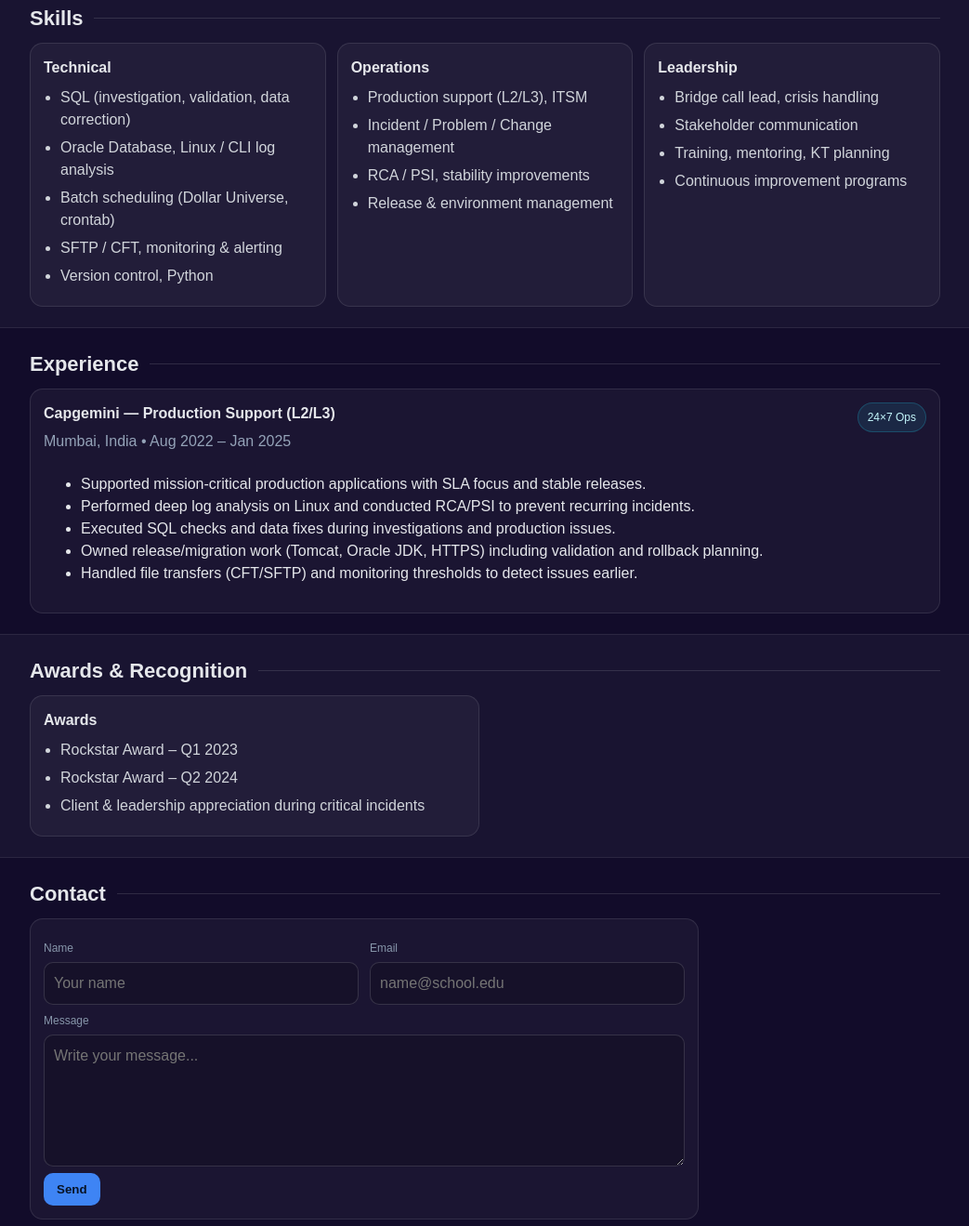
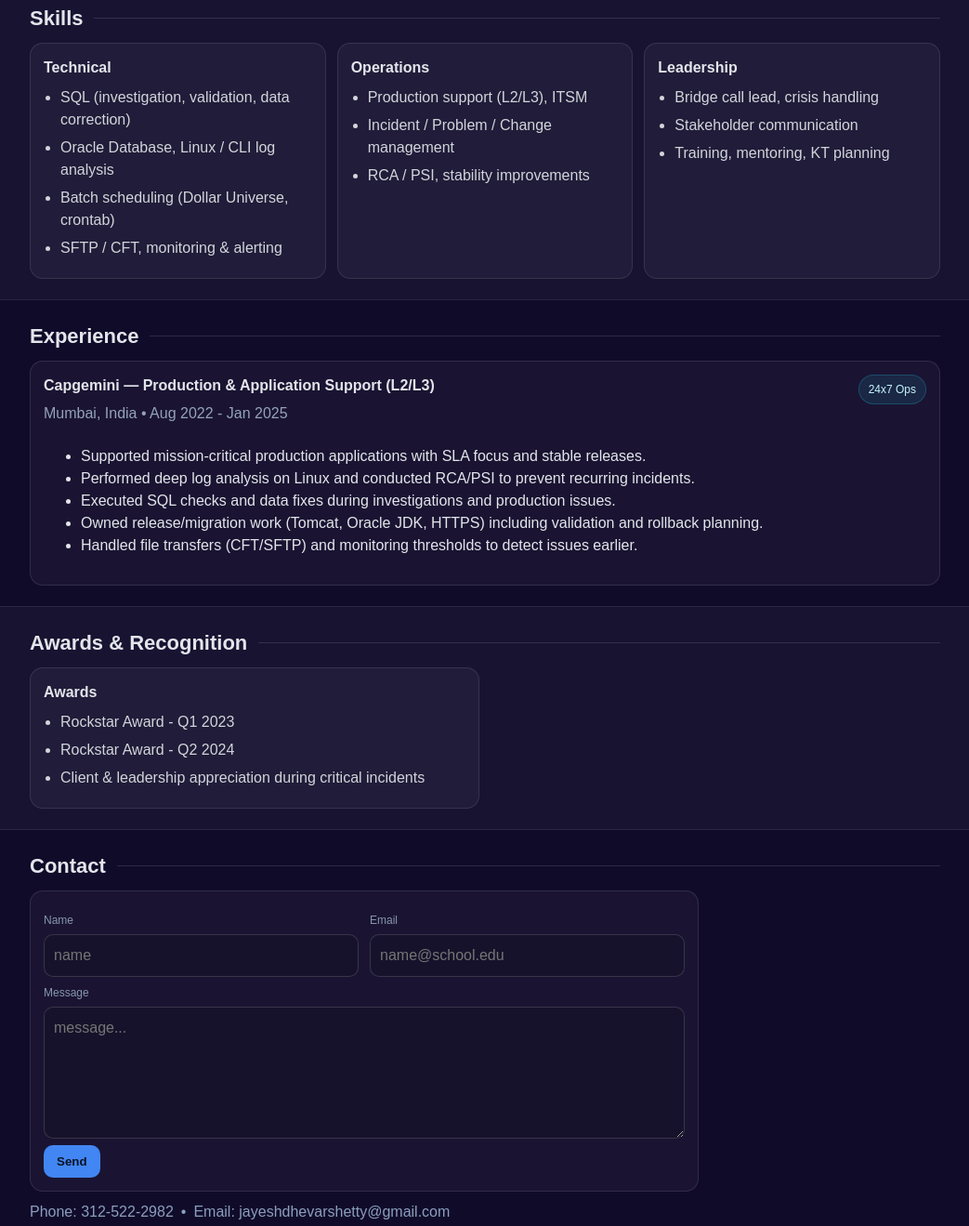
Before and after one commit to jayeshdhevarshetty/ITMD542-Lab1, a plain HTML site: page index.html in a window 1280 px wide. Shown: the part 605-1924 px from the top of the page at 93% size, without its empty margins (118-1161 px from the left). Drawn offline with Linux system fonts and the light colour scheme.

Commit message:
adjusted index file and cchanged colours in css file

```diff
--- a/index.html
+++ b/index.html
@@ -34,7 +34,7 @@
               </div>
 
           <div class="heroText">
-            <h1>Hi, I’m Jayesh Vinayak Dhevarshetty.</h1>
+            <h1>Hi, I'm Jayesh Vinayak Dhevarshetty.</h1>
             <p class="lead">
               Grad student at Illinois Institute of Technology in Chicago. I like solving production issues by finding the root cause and making fixes that stick.
             </p>
@@ -73,7 +73,7 @@
             </div>
             <div class="stat">
               <div class="statK">Mindset</div>
-              <div class="statV">Reliability-first</div>
+              <div class="statV">Reliability and Stability first</div>
             </div>
             <div class="stat">
               <div class="statK">Strength</div>
@@ -99,7 +99,6 @@
               <li>Oracle Database, Linux / CLI log analysis</li>
               <li>Batch scheduling (Dollar Universe, crontab)</li>
               <li>SFTP / CFT, monitoring & alerting</li>
-              <li>Version control, Python</li>
             </ul>
           </div>
           <div class="box">
@@ -108,7 +107,6 @@
               <li>Production support (L2/L3), ITSM</li>
               <li>Incident / Problem / Change management</li>
               <li>RCA / PSI, stability improvements</li>
-              <li>Release & environment management</li>
             </ul>
           </div>
           <div class="box">
@@ -117,7 +115,6 @@
               <li>Bridge call lead, crisis handling</li>
               <li>Stakeholder communication</li>
               <li>Training, mentoring, KT planning</li>
-              <li>Continuous improvement programs</li>
             </ul>
           </div>
         </div>
@@ -135,10 +132,10 @@
           <div class="item">
             <div class="itemTop">
               <div>
-                <div class="role">Capgemini — Production Support (L2/L3)</div>
-                <div class="sub">Mumbai, India • Aug 2022 – Jan 2025</div>
+                <div class="role">Capgemini — Production & Application Support (L2/L3)</div>
+                <div class="sub">Mumbai, India • Aug 2022 - Jan 2025</div>
               </div>
-              <div class="tag">24×7 Ops</div>
+              <div class="tag">24x7 Ops</div>
             </div>
 
             <ul>
@@ -164,8 +161,8 @@
           <div class="box">
             <h3>Awards</h3>
             <ul>
-              <li>Rockstar Award – Q1 2023</li>
-              <li>Rockstar Award – Q2 2024</li>
+              <li>Rockstar Award - Q1 2023</li>
+              <li>Rockstar Award - Q2 2024</li>
               <li>Client & leadership appreciation during critical incidents</li>
             </ul>
           </div>
@@ -184,7 +181,7 @@
           <div class="row">
             <label>
               <span>Name</span>
-              <input type="text" name="name" placeholder="Your name" required>
+              <input type="text" name="name" placeholder="name" required>
             </label>
             <label>
               <span>Email</span>
@@ -193,7 +190,7 @@
           </div>
           <label>
             <span>Message</span>
-            <textarea name="message" rows="5" placeholder="Write your message..." required></textarea>
+            <textarea name="message" rows="5" placeholder="message..." required></textarea>
           </label>
           <button class="btn" type="submit">Send</button>
         </form>
--- a/style.css
+++ b/style.css
@@ -3,8 +3,8 @@
 {
   margin:0;
   font-family: Arial, Helvetica, sans-serif;
-  background:#120c2a;
-  color:#e5e7eb;
+  background:#110b2a;
+  color:#e3e5eb;
   line-height:1.5;
 }
 
@@ -133,7 +133,7 @@
 
 .links{display:flex;gap:10px;flex-wrap:wrap}
 .btn{
-background:#3e84f4;
+background:#4286f3;
 color:#081325;
 border:none;
 padding:10px 14px;
@@ -265,7 +265,7 @@
 padding:10px 10px;
 border-radius:10px;
 border:1px solid rgba(255, 255, 255, 0.14);
-background:rgba(0,0,0,.18);
+background:rgba(11, 11, 11, 0.18);
 color:#e3e6e8;
 font:inherit;
 outline:none;
@@ -281,7 +281,7 @@
 
 .contactLine{
 margin-top:10px;
-color:#889ab5;
+color:#8b9fbe;
 display:flex;
 gap:8px;
 flex-wrap:wrap;
```
